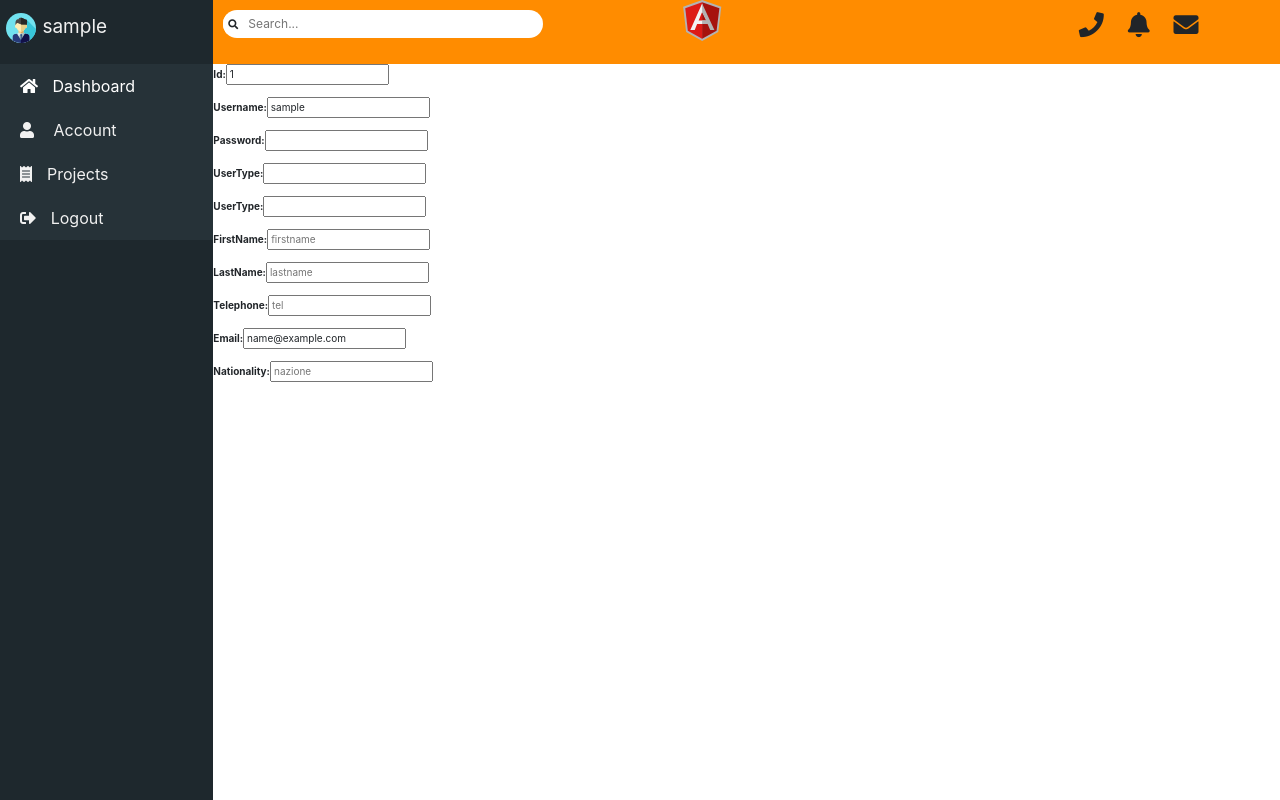
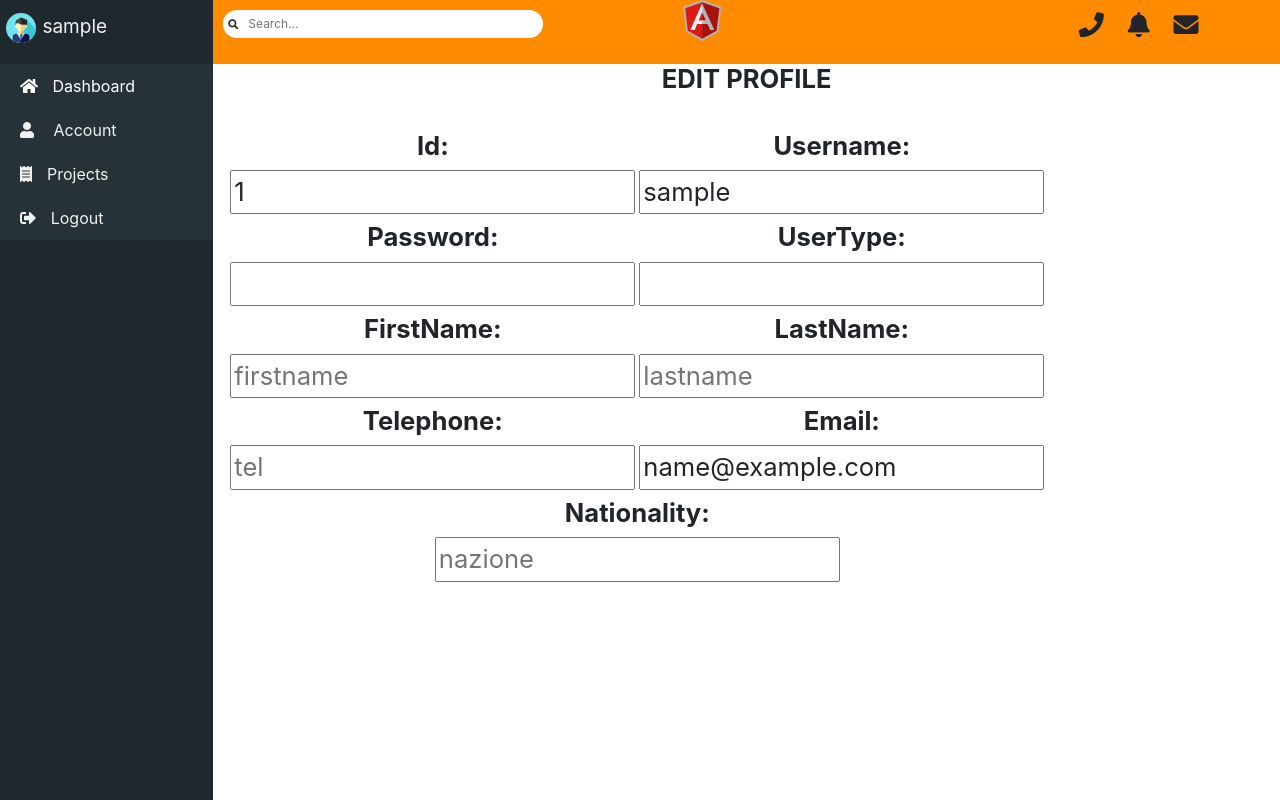
Before and after one commit to AnthonyContrader/WebPacker, an Angular app: page /user-dashboard/general-info in a window 1280 px wide. Built offline with nearby package versions, Linux system fonts and the light colour scheme; sample sign-in values are in the browser's storage.

Commit message:
[Modifiche CSS]

```diff
--- a/src/app/admin/general-info/general-info.component.css
+++ b/src/app/admin/general-info/general-info.component.css
@@ -0,0 +1,35 @@
+input{
+    font-size: 160%;
+}
+label{
+    font-size: 160%;
+}
+button{
+    margin: 5px;
+    font-size: 160%;
+}
+.pulsanti{
+    position: relative;
+    left: 70%;
+    font-size: 150%;
+
+}
+table{
+    width: 50%;
+}
+h1{
+    text-align: center;
+    font-size: 2vw;
+}
+th, td {
+	text-align: center;
+	padding: 2px;
+}
+
+td{
+    font-size: 16px;
+}
+select{
+    font-size: 180%;
+    width: 100%;
+}
--- a/src/app/admin/general-info/general-info.component.html
+++ b/src/app/admin/general-info/general-info.component.html
@@ -1,14 +1,66 @@
+<div class="container">
+      <h1><strong>EDIT PROFILE</strong></h1>
+      <div class="row mt-5">
+            <div class="col-md-0">
+            </div>
+            <div class="col-md-11">
+                  <table>
 
+                        <tr>
+                              <td>
+                                    <label>Id:</label><input [(ngModel)]="user.id" readonly="readonly">
+                              </td>
 
-<p><label>Id:</label><input [(ngModel)]="user.id" readonly="readonly"></p>
-<p><label> Username:</label><input [(ngModel)]="user.username" readonly="readonly"></p>
+                              <td>
 
+                                    <label> Username:</label><input [(ngModel)]="user.username" readonly="readonly">
+                              </td>
+                        </tr>
 
-<p><label>Password:</label><input [(ngModel)]="user.password" readonly="readonly"></p>
+                        <tr>
+                              <td>
 
-<p><label>UserType:</label><input [(ngModel)]="user.usertype" readonly="readonly"></p>
-<p><label >FirstName:</label><input placeholder="firstname"  [(ngModel)]="userdata.firstname"  readonly="readonly"></p>
-      <p><label >LastName:</label><input placeholder="lastname" [(ngModel)]="userdata.lastname"  readonly="readonly"></p>
-      <p><label >Telephone:</label><input placeholder="tel" [(ngModel)]="userdata.telephone"  readonly="readonly"></p>
-      <p><label >Email:</label><input placeholder="mail" [(ngModel)]="userdata.email"  readonly="readonly"></p>
-      <p><label >Nationality:</label><input placeholder="nazione" [(ngModel)]="userdata.nationality"  readonly="readonly"></p>
+                                    <label>Password:</label><input [(ngModel)]="user.password" readonly="readonly">
+                              </td>
+
+                              <td>
+                                    <label>UserType:</label><input [(ngModel)]="user.usertype" readonly="readonly">
+                              </td>
+                        </tr>
+
+                        <tr>
+                              <td>
+                                    <label>FirstName:</label><input placeholder="firstname"
+                                          [(ngModel)]="userdata.firstname" readonly="readonly">
+                              </td>
+
+                              <td>
+                                    <label>LastName:</label><input placeholder="lastname"
+                                          [(ngModel)]="userdata.lastname" readonly="readonly">
+
+                              </td>
+                        </tr>
+                        <tr>
+                              <td>
+                                    <label>Telephone:</label><input placeholder="tel" [(ngModel)]="userdata.telephone"
+                                          readonly="readonly">
+
+                              </td>
+                              <td>
+                                    <label>Email:</label><input placeholder="mail" [(ngModel)]="userdata.email"
+                                          readonly="readonly">
+
+                              </td>
+                        </tr>
+                        <tr>
+                              <td colspan="2">
+                                    <label>Nationality:</label><br><input placeholder="nazione" [(ngModel)]="userdata.nationality" readonly="readonly">
+                              </td>
+                        </tr>
+                  </table>
+            </div>
+
+      </div>
+      <div class="col-md-1">
+      </div>
+</div>
--- a/src/app/user/general-info/general-info.component.css
+++ b/src/app/user/general-info/general-info.component.css
@@ -0,0 +1,35 @@
+input{
+    font-size: 160%;
+}
+label{
+    font-size: 160%;
+}
+button{
+    margin: 5px;
+    font-size: 160%;
+}
+.pulsanti{
+    position: relative;
+    left: 70%;
+    font-size: 150%;
+
+}
+table{
+    width: 50%;
+}
+h1{
+    text-align: center;
+    font-size: 2vw;
+}
+th, td {
+	text-align: center;
+	padding: 2px;
+}
+
+td{
+    font-size: 16px;
+}
+select{
+    font-size: 180%;
+    width: 100%;
+}
--- a/src/app/user/general-info/general-info.component.html
+++ b/src/app/user/general-info/general-info.component.html
@@ -1,15 +1,66 @@
+<div class="container">
+      <h1><strong>EDIT PROFILE</strong></h1>
+      <div class="row mt-5">
+            <div class="col-md-0">
+            </div>
+            <div class="col-md-11">
+                  <table>
 
+                        <tr>
+                              <td>
+                                    <label>Id:</label><input [(ngModel)]="user.id" readonly="readonly">
+                              </td>
 
-<p><label>Id:</label><input [(ngModel)]="user.id" readonly="readonly"></p>
-<p><label> Username:</label><input [(ngModel)]="user.username" readonly="readonly"></p>
+                              <td>
 
+                                    <label> Username:</label><input [(ngModel)]="user.username" readonly="readonly">
+                              </td>
+                        </tr>
 
-<p><label>Password:</label><input [(ngModel)]="user.password" readonly="readonly"></p>
+                        <tr>
+                              <td>
 
-<p><label>UserType:</label><input [(ngModel)]="user.usertype" readonly="readonly"></p>
-<p><label>UserType:</label><input [(ngModel)]="user.usertype" readonly="readonly"></p>
-<p><label >FirstName:</label><input placeholder="firstname"  [(ngModel)]="userdata.firstname"  readonly="readonly"></p>
-      <p><label >LastName:</label><input placeholder="lastname" [(ngModel)]="userdata.lastname"  readonly="readonly"></p>
-      <p><label >Telephone:</label><input placeholder="tel" [(ngModel)]="userdata.telephone"  readonly="readonly"></p>
-      <p><label >Email:</label><input placeholder="mail" [(ngModel)]="userdata.email"  readonly="readonly"></p>
-      <p><label >Nationality:</label><input placeholder="nazione" [(ngModel)]="userdata.nationality"  readonly="readonly"></p>
+                                    <label>Password:</label><input [(ngModel)]="user.password" readonly="readonly">
+                              </td>
+
+                              <td>
+                                    <label>UserType:</label><input [(ngModel)]="user.usertype" readonly="readonly">
+                              </td>
+                        </tr>
+
+                        <tr>
+                              <td>
+                                    <label>FirstName:</label><input placeholder="firstname"
+                                          [(ngModel)]="userdata.firstname" readonly="readonly">
+                              </td>
+
+                              <td>
+                                    <label>LastName:</label><input placeholder="lastname"
+                                          [(ngModel)]="userdata.lastname" readonly="readonly">
+
+                              </td>
+                        </tr>
+                        <tr>
+                              <td>
+                                    <label>Telephone:</label><input placeholder="tel" [(ngModel)]="userdata.telephone"
+                                          readonly="readonly">
+
+                              </td>
+                              <td>
+                                    <label>Email:</label><input placeholder="mail" [(ngModel)]="userdata.email"
+                                          readonly="readonly">
+
+                              </td>
+                        </tr>
+                        <tr>
+                              <td colspan="2">
+                                    <label>Nationality:</label><br><input placeholder="nazione" [(ngModel)]="userdata.nationality" readonly="readonly">
+                              </td>
+                        </tr>
+                  </table>
+            </div>
+
+      </div>
+      <div class="col-md-1">
+      </div>
+</div>
```
